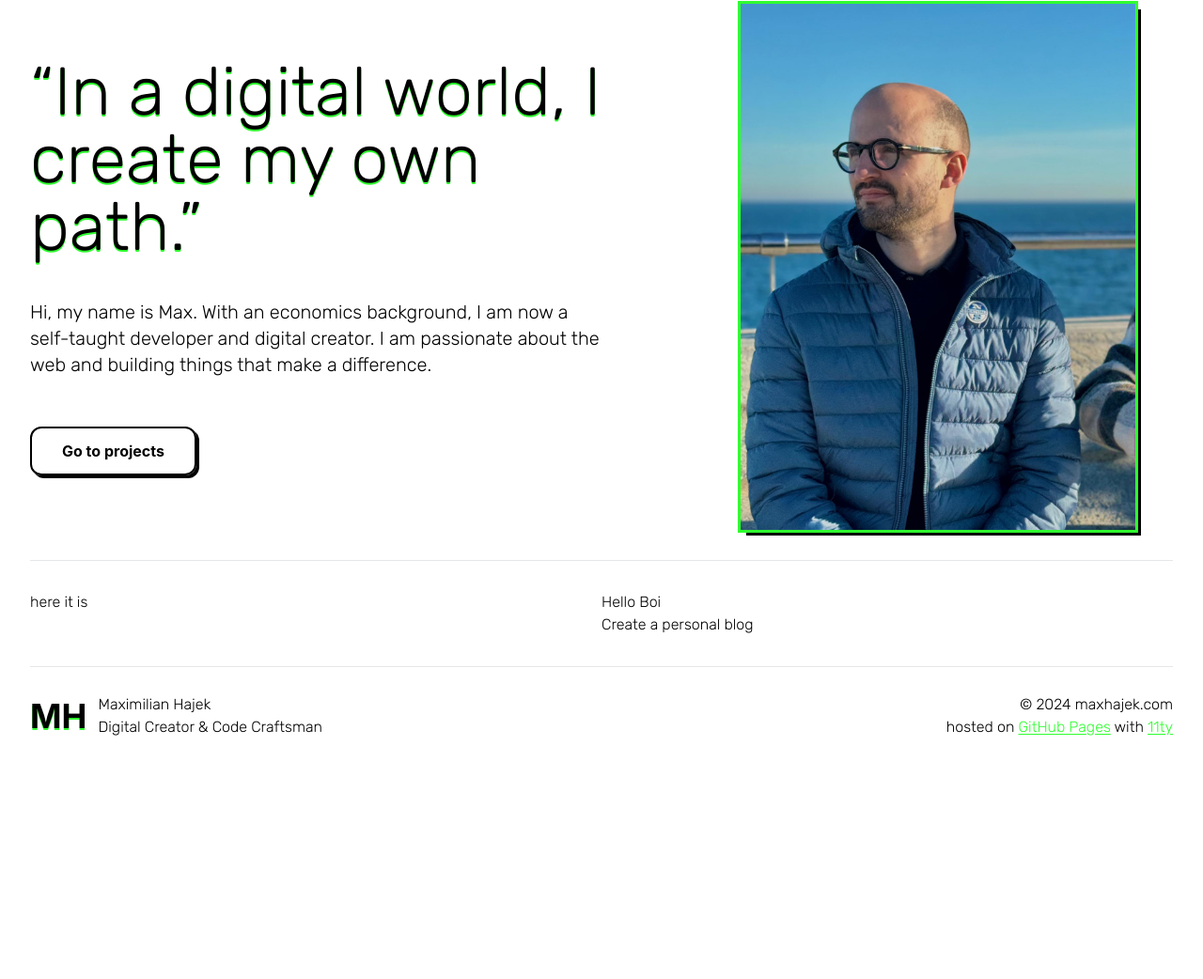
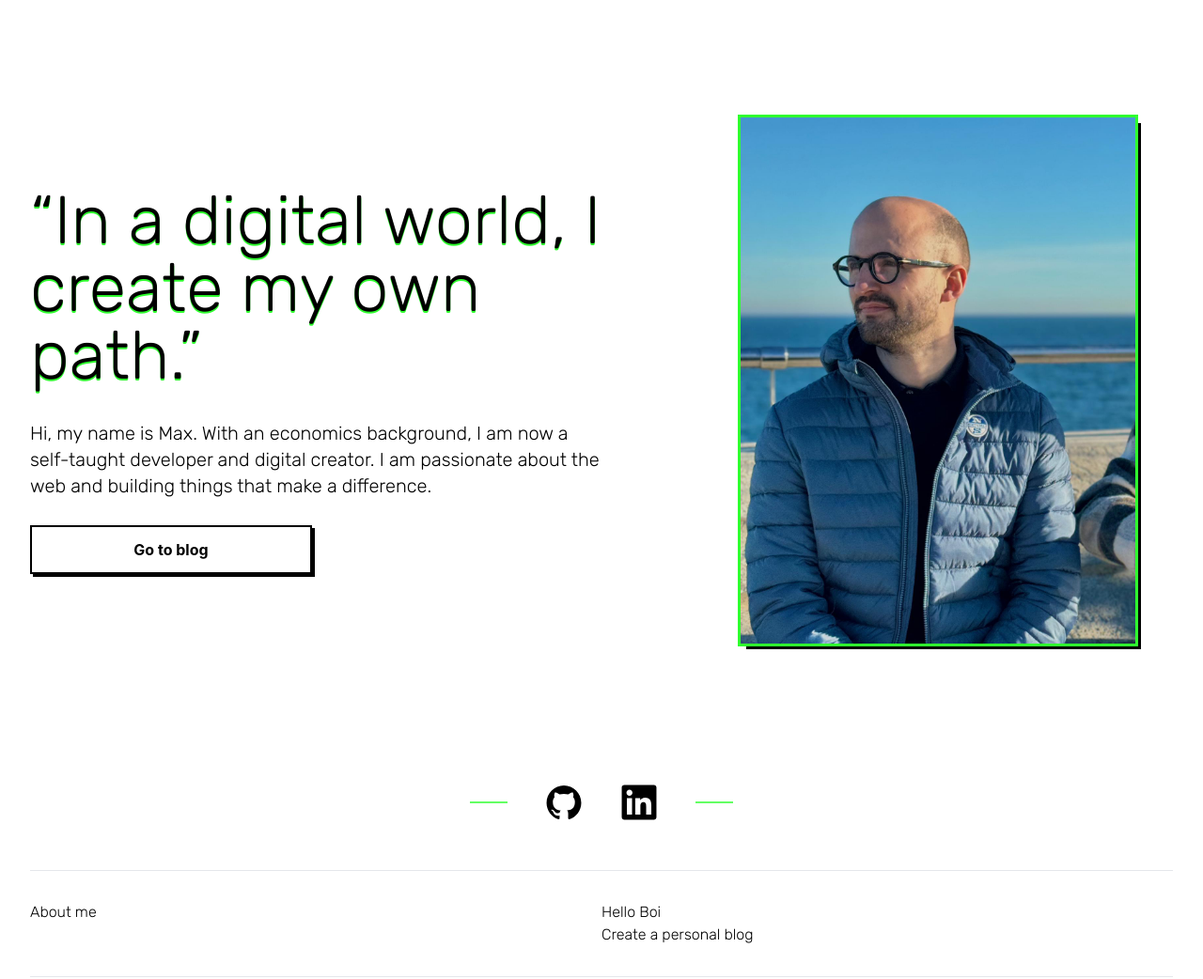
Before and after one commit to maxhajek/maxhajek.github.io, an Eleventy site: page src/index.md in a window 1280 px wide. Shown: the part 92-1134 px from the top of the page at 94% size. Before the commit the page ends 906 px from the top, so only its background shows below. Built offline with nearby package versions, Linux system fonts and the light colour scheme; Eleventy itself is replaced by a stand-in of ours; files that its build step writes are made by us from their sources; a web font is replaced by a local one.

Commit message:
rewok layout and styling & add social icons

```diff
--- a/src/_includes/index.njk
+++ b/src/_includes/index.njk
@@ -1,34 +1,110 @@
 {% extends "base.njk" %} {% block title %}{{ title }}{% endblock %} {% block
 main %}
-<section class="grid grid-cols-1 lg:grid-cols-2 py-8">
-  <div class="flex flex-col justify-center py-8">
-    <h1 class="text-7xl text-shadow shadow-[#2fff2f]">
+<section class="grid grid-cols-1 lg:grid-cols-2 pt-12 py-8 h-[850px]">
+  <div class="flex flex-col justify-center">
+    <h1 class="text-5xl md:text-6xl xl:text-7xl text-shadow shadow-[#2fff2f]">
       <q>In a digital world, I create my own path.</q>
     </h1>
-    <h2 class="text-xl pt-10 pb-5">
+    <h2 class="text-md md:text-xl pt-4 sm:pt-8 pb-4">
       Hi, my name is Max. With an economics background, I am now a self-taught
       developer and digital creator. I am passionate about the web and building
       things that make a difference.
     </h2>
-    <div class="pt-8 flex justify-center lg:justify-start">
+    <div class="pt-1 md:pt-3 flex justify-center lg:justify-start">
       <button
-        class="font-lexend outline-none font-bold inline-block py-3 border-2 border-black dark:border-white shadow-neo-md hover:shadow-neo-lg hover:-translate-y-1 hover:-translate-x-1 rounded-xl px-8 transition-shadow-transform duration-300 ease-custom-ease"
+        class="w-full md:w-[300px] font-lexend outline-none font-bold inline-block py-3 border-2 border-black dark:border-white shadow-neo-md hover:shadow-neo-lg hover:-translate-y-1 hover:-translate-x-1 px-8 transition-shadow-transform duration-300 ease-custom-ease"
       >
-        Go to projects
+        Go to blog
       </button>
     </div>
   </div>
-  <div class="flex justify-center py-10 lg:py-0 lg:justify-end">
+  <div class="flex items-center justify-center py-3 lg:py-0 lg:justify-end">
     <img
-      class="object-contain h-[400px] sm:h-[400px] md:h-[560px] xl:mr-10 shadow-neo-lg outline-[#2fff2f] outline"
+      class="object-contain h-[400px] sm:h-[400px] lg:h-[560px] xl:mr-10 shadow-neo-lg outline-[#2fff2f] outline"
       src="./img/max1.jpg"
       alt=""
     />
   </div>
 </section>
-<section class="grid grid-cols-2 py-8 border-t">
-  <div>
-    <h2>here it is</h2>
+<section class="mx-auto w-[50%] pb-10">
+  <div class="flex justify-center gap-10 p-3">
+    <div class="stroke-[#2fff2f] w-10">
+      <svg xmlns="http://www.w3.org/2000/svg" viewBox="0 0 24 24">
+        <line x1="0" y1="12" x2="24" y2="12" />
+      </svg>
+    </div>
+    <a
+      target="_blank"
+      href="https://github.com/maxhajek"
+      class="dark:fill-white fill-black w-10 transition-transform hover:scale-105 duration-300 ease-in-out"
+    >
+      <svg role="img" viewBox="-1 -1 26 26" xmlns="http://www.w3.org/2000/svg">
+        <path
+          d="M12 .297c-6.63 0-12 5.373-12 12 0 5.303 3.438 9.8 8.205 11.385.6.113.82-.258.82-.577 0-.285-.01-1.04-.015-2.04-3.338.724-4.042-1.61-4.042-1.61C4.422 18.07 3.633 17.7 3.633 17.7c-1.087-.744.084-.729.084-.729 1.205.084 1.838 1.236 1.838 1.236 1.07 1.835 2.809 1.305 3.495.998.108-.776.417-1.305.76-1.605-2.665-.3-5.466-1.332-5.466-5.93 0-1.31.465-2.38 1.235-3.22-.135-.303-.54-1.523.105-3.176 0 0 1.005-.322 3.3 1.23.96-.267 1.98-.399 3-.405 1.02.006 2.04.138 3 .405 2.28-1.552 3.285-1.23 3.285-1.23.645 1.653.24 2.873.12 3.176.765.84 1.23 1.91 1.23 3.22 0 4.61-2.805 5.625-5.475 5.92.42.36.81 1.096.81 2.22 0 1.606-.015 2.896-.015 3.286 0 .315.21.69.825.57C20.565 22.092 24 17.592 24 12.297c0-6.627-5.373-12-12-12"
+        />
+      </svg>
+    </a>
+    <a
+      target="_blank"
+      href="https://www.linkedin.com/in/maximilian-hajek-001931100"
+      class="dark:fill-white fill-black w-10 transition-transform hover:scale-105 duration-300 ease-in-out"
+    >
+      <svg role="img" viewBox="-1 -1 26 26" xmlns="http://www.w3.org/2000/svg">
+        <path
+          d="M20.447 20.452h-3.554v-5.569c0-1.328-.027-3.037-1.852-3.037-1.853 0-2.136 1.445-2.136 2.939v5.667H9.351V9h3.414v1.561h.046c.477-.9 1.637-1.85 3.37-1.85 3.601 0 4.267 2.37 4.267 5.455v6.286zM5.337 7.433c-1.144 0-2.063-.926-2.063-2.065 0-1.138.92-2.063 2.063-2.063 1.14 0 2.064.925 2.064 2.063 0 1.139-.925 2.065-2.064 2.065zm1.782 13.019H3.555V9h3.564v11.452zM22.225 0H1.771C.792 0 0 .774 0 1.729v20.542C0 23.227.792 24 1.771 24h20.451C23.2 24 24 23.227 24 22.271V1.729C24 .774 23.2 0 22.222 0h.003z"
+        />
+      </svg>
+    </a>
+    <div class="stroke-[#2fff2f] w-10">
+      <svg xmlns="http://www.w3.org/2000/svg" viewBox="0 0 24 24">
+        <line x1="0" y1="12" x2="24" y2="12" />
+      </svg>
+    </div>
+  </div>
+</section>
+<section class="grid grid-cols-1 lg:grid-cols-2 py-8 border-t">
+  <div class="flex">
+    <div>
+      <?xml version="1.0" encoding="UTF-8"?>
+      <svg xmlns="http://www.w3.org/2000/svg" viewBox="0 0 54.69 36.46">
+        <defs>
+          <style>
+            .cls-1 {
+              fill: #2fff2f;
+              stroke-width: 0px;
+            }
+          </style>
+        </defs>
+        <g id="_468_x_60_px" data-name="468 x 60 px">
+          <g id="Graphic_Elements" data-name="Graphic Elements">
+            <g>
+              <polygon
+                class="cls-1"
+                points="0 18.23 0 36.46 18.23 36.46 0 18.23"
+              />
+              <polygon
+                class="cls-1"
+                points="18.23 18.23 18.23 36.46 36.46 36.46 18.23 18.23"
+              />
+              <polygon
+                class="cls-1"
+                points="36.46 18.23 36.46 36.46 54.69 36.46 36.46 18.23"
+              />
+              <polygon class="cls-1" points="0 0 0 18.23 18.23 18.23 0 0" />
+              <polygon
+                class="cls-1"
+                points="18.23 0 18.23 18.23 36.46 18.23 18.23 0"
+              />
+              <polygon
+                class="cls-1"
+                points="36.46 0 36.46 18.23 54.69 18.23 36.46 0"
+              />
+            </g>
+          </g>
+        </g>
+      </svg>
+    </div>
+    <h3>About me</h3>
   </div>
   <div>{{ content | safe }}</div>
 </section>
```
